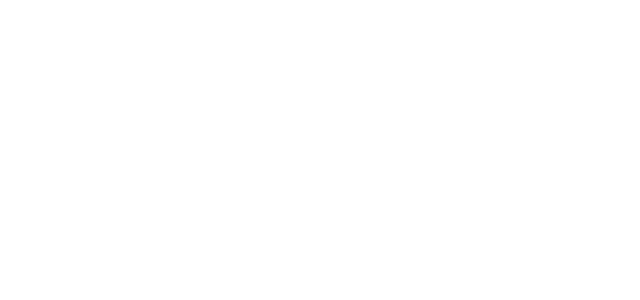
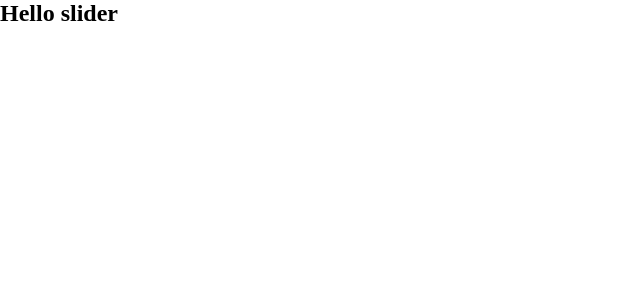
Before and after one commit to tal7aouy/carousel-vue3, a Vue app: page / in a window 1280 px wide. Shown: the top 300 px of the page, without its empty margins (0-640 px from the left). Built offline with nearby package versions, Linux system fonts and the light colour scheme.

Commit message:
setup carousel

```diff
--- a/src/App.vue
+++ b/src/App.vue
@@ -1,13 +1,11 @@
 <template>
-  <router-view/>
+  <router-view />
 </template>
 
 <style>
-#app {
-  font-family: Avenir, Helvetica, Arial, sans-serif;
-  -webkit-font-smoothing: antialiased;
-  -moz-osx-font-smoothing: grayscale;
-  text-align: center;
-  color: #2c3e50;
+* {
+  padding: 0;
+  margin: 0;
+  box-sizing: border-box;
 }
 </style>
--- a/src/views/Home.vue
+++ b/src/views/Home.vue
@@ -1,14 +1,30 @@
 <template>
-  <div class="home">
-
+  <div>
+    <Carousel class="carousel">
+      <Slide>
+        <div>
+          <h2>Hello slider</h2>
+        </div>
+      </Slide>
+    </Carousel>
   </div>
 </template>
 
 <script>
-// @ is an alias to /src
-
-
+import Carousel from '@/components/Carousel.vue'
+import Slide from '@/components/Slide.vue'
 export default {
   name: 'Home',
+  components: {
+    Carousel,
+    Slide,
+  },
 }
 </script>
+
+<style scoped>
+.carousel {
+  max-height: 100vh;
+  height: 100vh;
+}
+</style>
```
